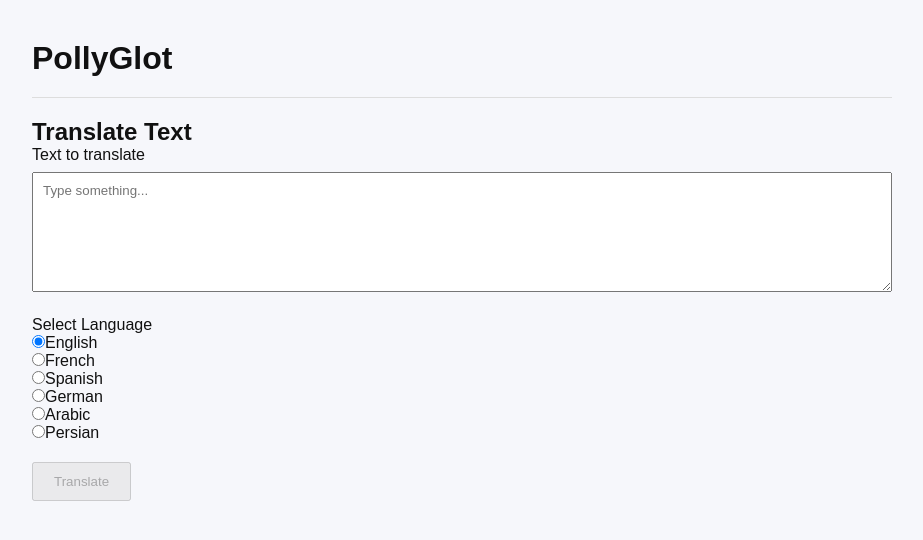
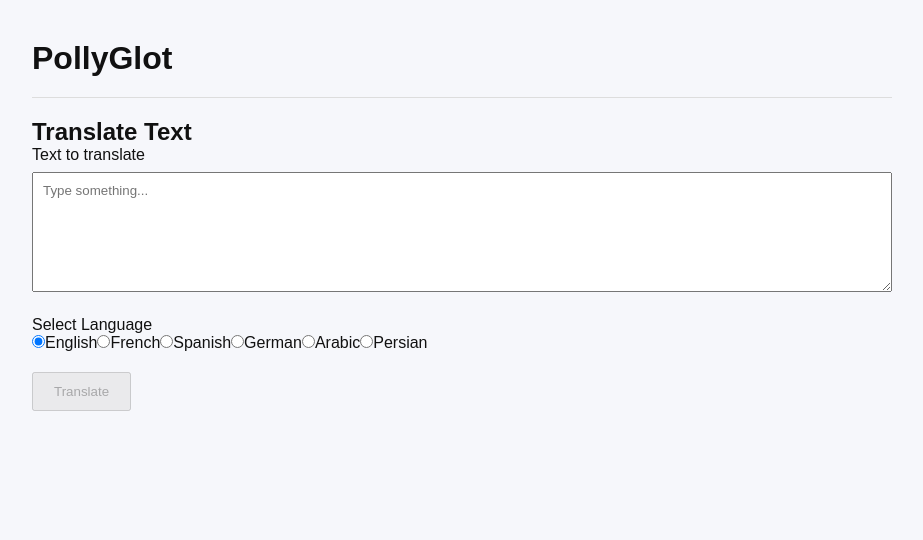
Before and after one commit to Mahdia-Hassani/PollyGlot-Translator-App, a React (Vite) app in the folder PollyGlot-Translator-App/: page / in a window 1280 px wide. Shown: the top 540 px of the page, without its empty margins (178-1101 px from the left). Built offline with nearby package versions, Linux system fonts and the light colour scheme.

Commit message:
feat: implement global translation state and result page navigation

```diff
--- /dev/null
+++ b/PollyGlot-Translator-App/src/components/context/TranslationContext.jsx
@@ -0,0 +1,38 @@
+import { createContext, useContext, useState } from "react";
+
+const TranslationContext = createContext();
+
+export function TranslationProvider({ children }) {
+  const [text, setText] = useState("");
+  const [language, setLanguage] = useState({
+    code: "en",
+    label: "English",
+  });
+
+  const [translation, setTranslation] = useState("");
+  const [loading, setLoading] = useState(false);
+  const [error, setError] = useState("");
+
+  const value = {
+    text,
+    setText,
+    language,
+    setLanguage,
+    translation,
+    setTranslation,
+    loading,
+    setLoading,
+    error,
+    setError,
+  };
+
+  return (
+    <TranslationContext.Provider value={value}>
+      {children}
+    </TranslationContext.Provider>
+  );
+}
+
+export function useTranslationContext() {
+  return useContext(TranslationContext);
+}
--- /dev/null
+++ b/PollyGlot-Translator-App/src/components/hooks/useTranslate.js
@@ -0,0 +1,5 @@
+import { useTranslationContext } from "../context/TranslationContext";
+
+export default function useTranslate() {
+  return useTranslationContext();
+}
--- a/PollyGlot-Translator-App/src/components/pages/Home.jsx
+++ b/PollyGlot-Translator-App/src/components/pages/Home.jsx
@@ -1,18 +1,25 @@
-import useTranslate from "../utils/UseTranslate";
+import { useNavigate } from "react-router-dom";
+
+import useTranslate from "../hooks/useTranslate";
+
 import TextInput from "../translator/TextInput";
 import LanguageSelector from "../translator/LanguageSelector";
 import TranslateButton from "../translator/TranslateButton";
 
 export default function Home() {
-  const { text, setText, language, setLanguage } = useTranslate();
+  const navigate = useNavigate();
 
-  const handleTranslate = () => {
-    console.log("Text:", text);
-    console.log("Language:", language);
-  };
+  const { text, setText, language, setLanguage, setTranslation } =
+    useTranslate();
+
+  function handleTranslate() {
+    setTranslation("Translation will appear here after API integration.");
+
+    navigate("/result");
+  }
 
   return (
-    <div className="home">
+    <>
       <h2>Translate Text</h2>
 
       <TextInput text={text} setText={setText} />
@@ -20,6 +27,6 @@ export default function Home() {
       <LanguageSelector language={language} setLanguage={setLanguage} />
 
       <TranslateButton onClick={handleTranslate} disabled={!text.trim()} />
-    </div>
+    </>
   );
 }
--- a/PollyGlot-Translator-App/src/components/pages/Result.jsx
+++ b/PollyGlot-Translator-App/src/components/pages/Result.jsx
@@ -1,8 +1,27 @@
+import { Navigate } from "react-router-dom";
+
+import useTranslate from "../hooks/useTranslate";
+
+import Loader from "../ui/Loader";
+import ErrorMessage from "../ui/ErrorMessage";
+import ResultBox from "../translator/ResultBox";
+
 export default function Result() {
+  const { text, language, translation, loading, error } = useTranslate();
+
+  if (!text) {
+    return <Navigate to="/" replace />;
+  }
+
+  if (loading) {
+    return <Loader />;
+  }
+
+  if (error) {
+    return <ErrorMessage message={error} />;
+  }
+
   return (
-    <div>
-      <h2>Result</h2>
-      <p>Translation output will appear here.</p>
-    </div>
+    <ResultBox text={text} translation={translation} language={language} />
   );
 }
--- a/PollyGlot-Translator-App/src/components/translator/LanguageSelector.jsx
+++ b/PollyGlot-Translator-App/src/components/translator/LanguageSelector.jsx
@@ -6,15 +6,15 @@ export default function LanguageSelector({ language, setLanguage }) {
       <p>Select Language</p>
 
       {languages.map((lang) => (
-        <label key={lang} style={{ display: "block" }}>
+        <label key={lang.code}>
           <input
             type="radio"
             name="language"
-            value={lang}
-            checked={language === lang}
-            onChange={(e) => setLanguage(e.target.value)}
+            checked={language.code === lang.code}
+            onChange={() => setLanguage(lang)}
           />
-          {lang}
+
+          {lang.label}
         </label>
       ))}
     </div>
--- a/PollyGlot-Translator-App/src/components/translator/ResultBox.jsx
+++ b/PollyGlot-Translator-App/src/components/translator/ResultBox.jsx
@@ -0,0 +1,21 @@
+export default function ResultBox({ text, translation, language }) {
+  return (
+    <div>
+      <h2>Translation Result</h2>
+
+      <p>
+        <strong>Original:</strong>
+      </p>
+
+      <p>{text}</p>
+
+      <br />
+
+      <p>
+        <strong>{language.label}:</strong>
+      </p>
+
+      <p>{translation}</p>
+    </div>
+  );
+}
--- a/PollyGlot-Translator-App/src/components/ui/ErrorMessage.jsx
+++ b/PollyGlot-Translator-App/src/components/ui/ErrorMessage.jsx
@@ -0,0 +1,5 @@
+export default function ErrorMessage({ message }) {
+  if (!message) return null;
+
+  return <p>{message}</p>;
+}
--- a/PollyGlot-Translator-App/src/components/ui/Loader.jsx
+++ b/PollyGlot-Translator-App/src/components/ui/Loader.jsx
@@ -0,0 +1,3 @@
+export default function Loader() {
+  return <p>Translating...</p>;
+}
--- a/PollyGlot-Translator-App/src/components/utils/languages.js
+++ b/PollyGlot-Translator-App/src/components/utils/languages.js
@@ -1,8 +1,26 @@
 export const languages = [
-  "English",
-  "French",
-  "Spanish",
-  "German",
-  "Arabic",
-  "Persian",
+  {
+    code: "en",
+    label: "English",
+  },
+  {
+    code: "fr",
+    label: "French",
+  },
+  {
+    code: "es",
+    label: "Spanish",
+  },
+  {
+    code: "de",
+    label: "German",
+  },
+  {
+    code: "ar",
+    label: "Arabic",
+  },
+  {
+    code: "fa",
+    label: "Persian",
+  },
 ];
--- a/PollyGlot-Translator-App/src/main.jsx
+++ b/PollyGlot-Translator-App/src/main.jsx
@@ -1,13 +1,18 @@
 import React from "react";
 import ReactDOM from "react-dom/client";
+import { BrowserRouter } from "react-router-dom";
+
 import App from "./App";
-import { BrowserRouter } from "react-router-dom";
+import { TranslationProvider } from "./components/context/TranslationContext";
+
 import "./components/styles/global.css";
 
 ReactDOM.createRoot(document.getElementById("root")).render(
   <React.StrictMode>
     <BrowserRouter>
-      <App />
+      <TranslationProvider>
+        <App />
+      </TranslationProvider>
     </BrowserRouter>
   </React.StrictMode>,
 );
```
